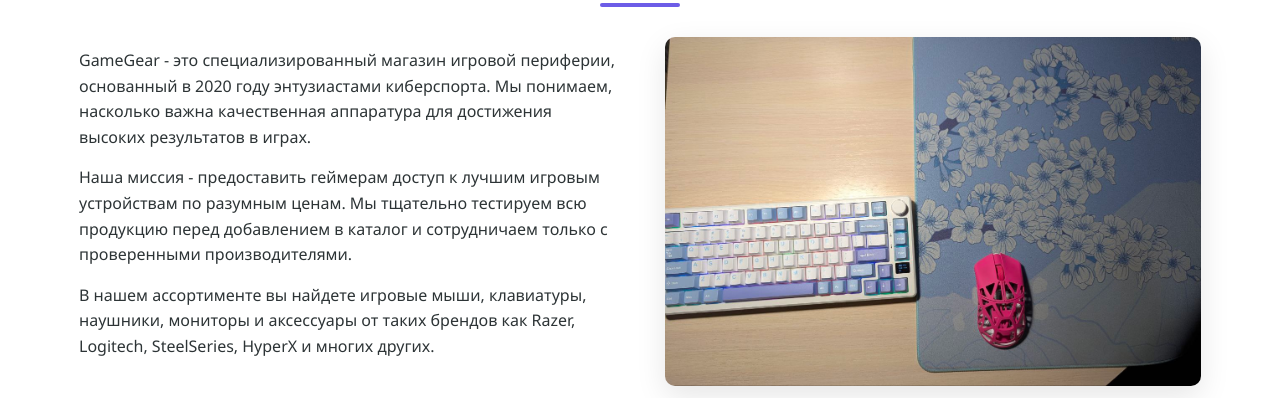
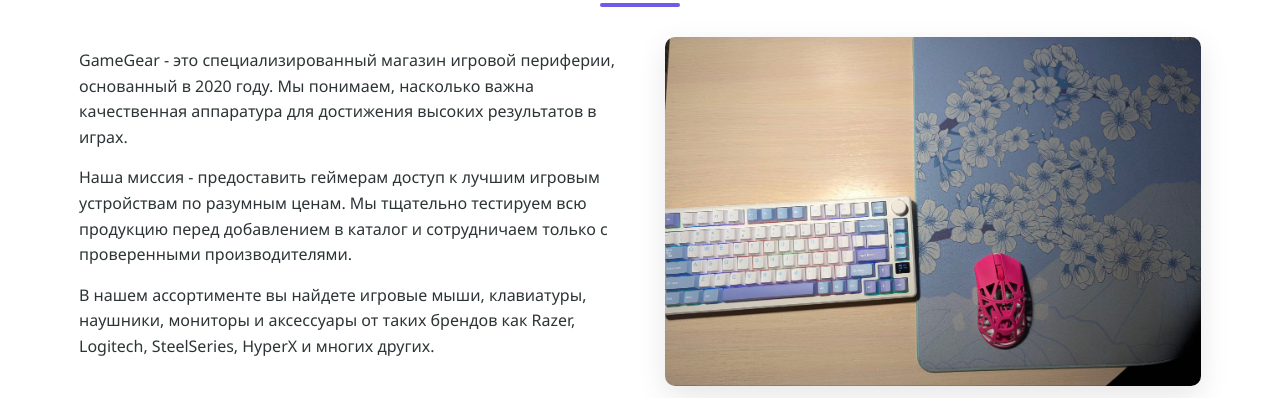
Before and after one commit to krizibtw/site, a plain HTML site: page index.html in a window 1280 px wide. Shown: the part 699-1097 px from the top of the page. Drawn offline with Linux system fonts and the light colour scheme.

Commit message:
Update index.html

```diff
--- a/index.html
+++ b/index.html
@@ -42,7 +42,7 @@
             <h2>О нас</h2>
             <div class="about-content">
                 <div class="about-text">
-                    <p>GameGear - это специализированный магазин игровой периферии, основанный в 2020 году энтузиастами киберспорта. Мы понимаем, насколько важна качественная аппаратура для достижения высоких результатов в играх.</p>
+                    <p>GameGear - это специализированный магазин игровой периферии, основанный в 2020 году. Мы понимаем, насколько важна качественная аппаратура для достижения высоких результатов в играх.</p>
                     <p>Наша миссия - предоставить геймерам доступ к лучшим игровым устройствам по разумным ценам. Мы тщательно тестируем всю продукцию перед добавлением в каталог и сотрудничаем только с проверенными производителями.</p>
                     <p>В нашем ассортименте вы найдете игровые мыши, клавиатуры, наушники, мониторы и аксессуары от таких брендов как Razer, Logitech, SteelSeries, HyperX и многих других.</p>
                 </div>
```
